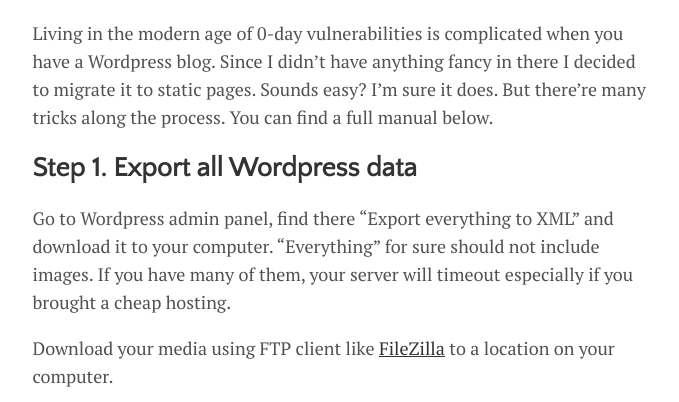
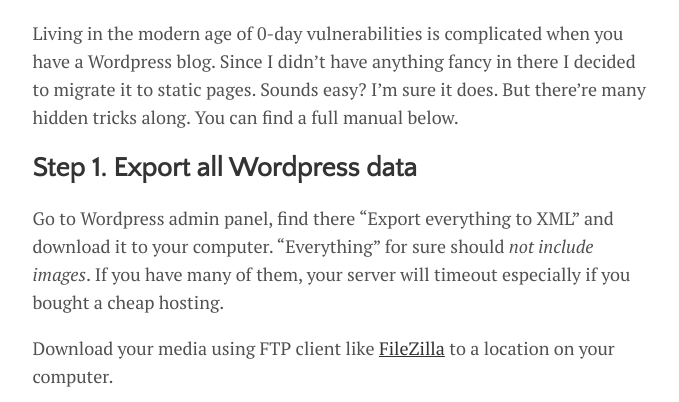
Before and after one commit to ribtoks/code-jamming, a Jekyll site: the page built from _posts/2018-03-01-migrate-wordpress-to-jekyll.md, in a window 1280 px wide and 900 px high, scrolled down 396 px. Shown: the part 239-641 px from the top of the window, without its empty margins (300-979 px from the left). Built offline with Jekyll 4.4.1, drawn with Linux system fonts in a browser that asks for light colours; nearby versions of some CDN libraries; comment, search, counter and statistics services are not loaded.

Commit message:
Cosmetic tweaks

```diff
--- a/_posts/2018-03-01-migrate-wordpress-to-jekyll.md
+++ b/_posts/2018-03-01-migrate-wordpress-to-jekyll.md
@@ -14,13 +14,13 @@ tags:
   - bash
 ---
 
-Living in the modern age of 0-day vulnerabilities is complicated when you have a Wordpress blog. Since I didn't have anything fancy in there I decided to migrate it to static pages. Sounds easy? I'm sure it does. But there're many tricks along the process. You can find a full manual below.
+Living in the modern age of 0-day vulnerabilities is complicated when you have a Wordpress blog. Since I didn't have anything fancy in there I decided to migrate it to static pages. Sounds easy? I'm sure it does. But there're many hidden tricks along. You can find a full manual below.
 
 <!--more-->
 
 ## Step 1. Export all Wordpress data
 
-Go to Wordpress admin panel, find there "Export everything to XML" and download it to your computer. "Everything" for sure should not include images. If you have many of them, your server will timeout especially if you brought a cheap hosting.
+Go to Wordpress admin panel, find there "Export everything to XML" and download it to your computer. "Everything" for sure should _not include images_. If you have many of them, your server will timeout especially if you bought a cheap hosting.
 
 Download your media using FTP client like [FileZilla](https://filezilla-project.org/) to a location on your computer.
 
```
